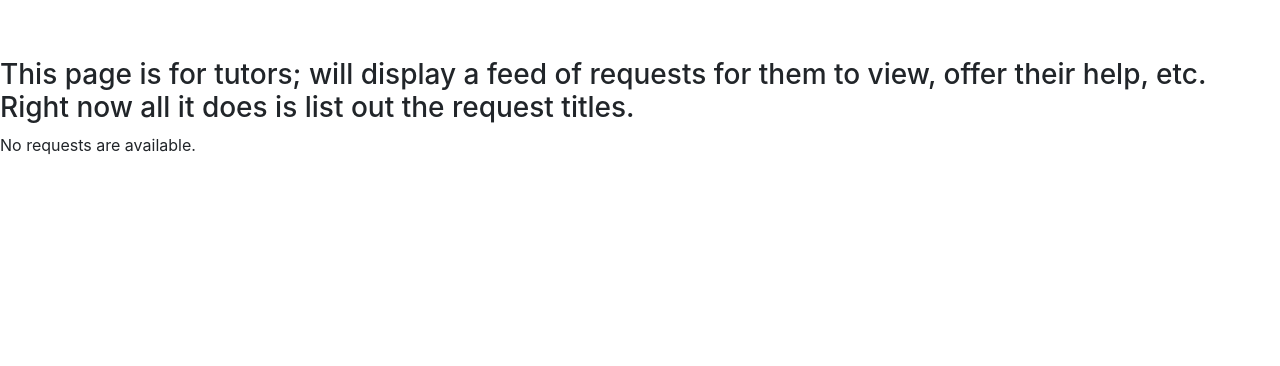
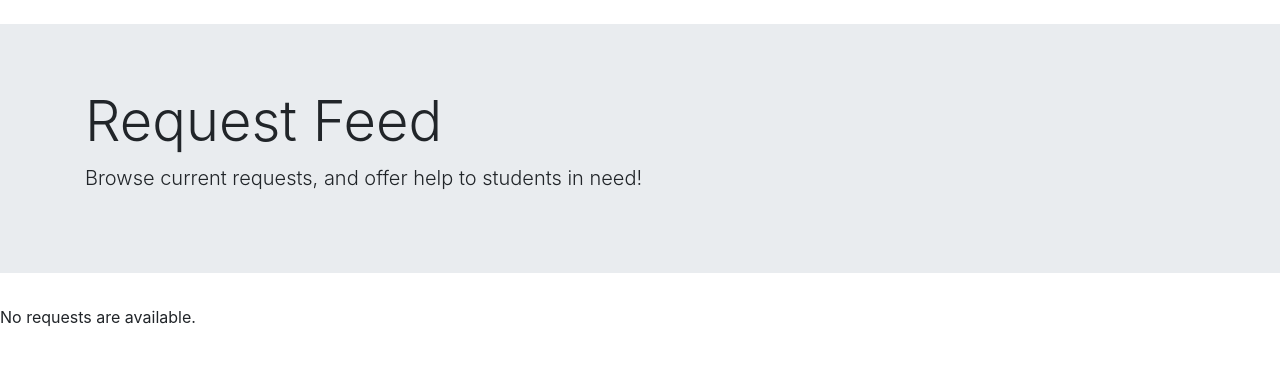
Before and after one commit to quinnlewis98/QuickTutor, a Django app: page /feed/ in a window 1280 px wide. Shown: the part 56-422 px from the top of the page. Run offline with Django 3.2, Linux system fonts and the light colour scheme; the visitor is signed in with stand-in values (Sample User, id 1); data that the repository does not hold is empty; parts of the project's set-up code (start-up, migrations or seed data) failed here and were passed over; some libraries are stand-ins or nearby versions.

Commit message:
created the cards for feed, they still need additional functionality

```diff
--- a/app/templates/app/feed.html
+++ b/app/templates/app/feed.html
@@ -46,26 +46,31 @@
 
   </nav><br>
 
-  <h3><br>This page is for tutors; will display a feed of requests for them to view, offer their help, etc. Right now all
-  it does is list out the request titles. </h3>
+  <div class="jumbotron jumbotron-fluid">
+    <div class="container">
+      <h1 id="h1" class="display-4">Request Feed</h1>
+      <p class="lead"> Browse current requests, and offer help to students in need!</p>
+    </div>
+</div>
 
   {% if requests_list %}
-    {% for request in requests_list %}
-      <div class="card" style="width: 18rem;">
-        <div class="card-body">
-          <h5 class="card-title">{{ request.title }}</h5>
-          <h6 class="card-subtitle mb-2 text-muted">{{ request.user }}</h6>
-          <p class="card-text">{{ request.description }}</p>
-          <a href="#" class="card-link">Offer Help</a>
+    <div class="container">
+      {% for request in requests_list %}
+        <div class="row">
+          <div class="col-sm-6">
+            <div class="card">
+              <div class="card-header">
+                <h5 class="card-title">{{ request.title }}</h5>
+              </div>
+              <div class="card-body">
+                <p class="card-text mode-description">{{ request.description }}</p>
+                <a href="#" class="card-link">Offer Help</a>
+              </div>
+            </div>
+          </div>
         </div>
-      </div>
-    {% endfor %}
-
-        <!-- <ul>
-
-            <li>{{ request.title }} | from {{ request.user }}</li>
-
-        </ul> -->
+      {% endfor %}
+    </div>
   {% else %}
       <p>No requests are available.</p>
   {% endif %}
```
